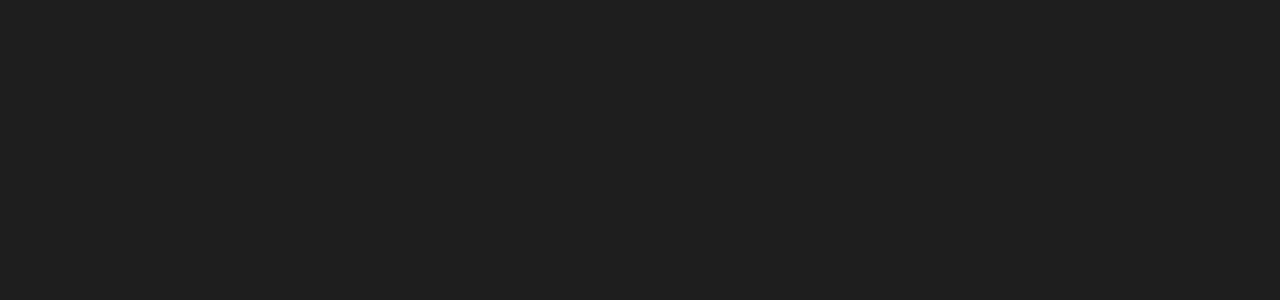
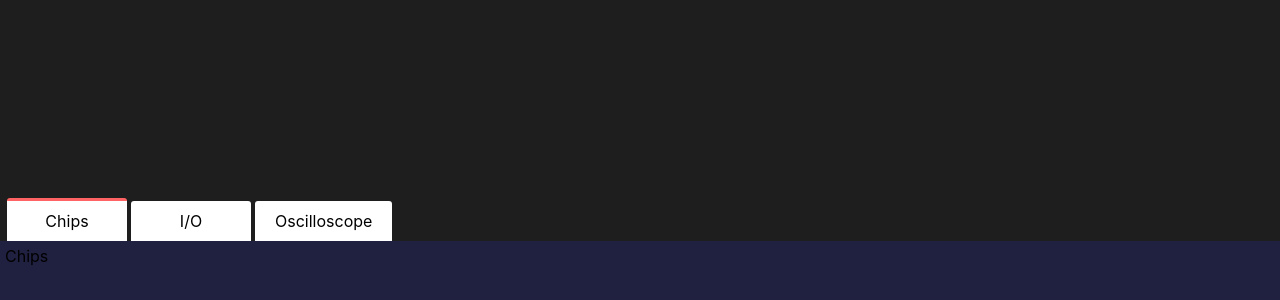
Before and after one commit to Roboleo1010/logic-gate-simulator, a React (Create React App) app: page / in a window 1280 px wide. Shown: the part 462-762 px from the top of the page. Built offline with nearby package versions, Linux system fonts and the light colour scheme.

Commit message:
Added basic Componen structure (resolve #16) & drawer tabs (#resolve #24)

```diff
--- a/src/components/app/app.scss
+++ b/src/components/app/app.scss
@@ -1,4 +1,3 @@
 .App {
   height: 100%;
-  background-color: #1e1e1e;
 }
--- a/src/components/app/app.tsx
+++ b/src/components/app/app.tsx
@@ -1,5 +1,7 @@
 import React, { Component } from 'react';
 import Simulator from '../../simulation/simulator';
+import Board from '../board/board';
+import Drawer from '../drawer/drawer';
 
 import './app.scss';
 
@@ -12,7 +14,8 @@ class App extends Component {
   render() {
     return (
       <div className="App">
-
+        <Board></Board>
+        <Drawer></Drawer>
       </div>
     );
   }
--- /dev/null
+++ b/src/components/board/board.scss
@@ -0,0 +1,7 @@
+@import "../../design.scss";
+
+.board {
+    width: 100%;
+    height: calc(100% - #{$height-drawer});
+    background-color: $color-board;
+}
--- /dev/null
+++ b/src/components/board/board.tsx
@@ -0,0 +1,12 @@
+import React, { Component } from "react";
+
+import "./board.scss";
+
+class Board extends Component {
+
+    render() {
+        return (<div className="board"></div>);
+    }
+}
+
+export default Board;
--- /dev/null
+++ b/src/components/drawer/drawer.scss
@@ -0,0 +1,12 @@
+@import "../../design.scss";
+
+.drawer {
+    height: $height-drawer;
+    background-color: $color-drawer;
+
+    .tabnav {
+        .tabnav-tabs {
+            background-color: $color-board;
+        }
+    }
+}
--- /dev/null
+++ b/src/components/drawer/drawer.tsx
@@ -0,0 +1,43 @@
+import React, { Component } from "react";
+import Tab from "../tabs/tab/tab";
+import TabNav from "../tabs/tabnav/tabnav";
+
+import "./drawer.scss"
+
+interface DrawerState {
+    selectedTab: string;
+}
+
+class Drawer extends Component<{}, DrawerState> {
+
+    constructor(props: any) {
+        super(props);
+
+        this.state = { selectedTab: 'Chips' };
+    }
+
+    setSelected(tap: string) {
+        this.setState({ selectedTab: tap });
+    }
+
+    render() {
+        return (
+            <div className="drawer">
+                <div className="drawer-header"></div>
+                <TabNav tabs={['Chips', 'I/O', 'Oscilloscope']} selected={this.state.selectedTab} setSelected={this.setSelected.bind(this)}>
+                    <Tab isSelected={this.state.selectedTab === 'Chips'}>
+                        Chips
+                    </Tab>
+                    <Tab isSelected={this.state.selectedTab === 'I/O'}>
+                        I/O
+                    </Tab>
+                    <Tab isSelected={this.state.selectedTab === 'Oscilloscope'}>
+                        Oscilloscope
+                    </Tab>
+                </TabNav>
+            </div>
+        );
+    }
+}
+
+export default Drawer;
--- /dev/null
+++ b/src/components/tabs/tab/tab.scss
@@ -0,0 +1,3 @@
+.tab {
+    padding: 5px;
+}
--- /dev/null
+++ b/src/components/tabs/tab/tab.tsx
@@ -0,0 +1,19 @@
+import React, { Component } from "react";
+
+import "./tab.scss"
+
+interface TabProps {
+    isSelected: boolean;
+}
+
+class Tab extends Component<TabProps> {
+
+    render() {
+        if (this.props.isSelected)
+            return (<div className="tab">{this.props.children}</div>);
+        else
+            return null;
+    }
+}
+
+export default Tab;
--- /dev/null
+++ b/src/components/tabs/tabnav/tabnav.scss
@@ -0,0 +1,25 @@
+@import "../../../design.scss";
+
+.tabnav {
+    .tabnav-tabs {
+        display: inline-block;
+        padding: 0 5px;
+        width: calc(100% - 10px);
+
+        .tabnav-tab {
+            display: inline-block;
+            min-width: 80px;
+            padding: 10px 20px;
+            margin: 0px 2px;
+
+            text-align: center;
+            cursor: pointer;
+
+            background-color: $tab-color;
+            border-radius: 3px 3px 0px 0px;
+        }
+        .tabnav-active {
+            border-top: 3px solid #ff6363;
+        }
+    }
+}
--- /dev/null
+++ b/src/components/tabs/tabnav/tabnav.tsx
@@ -0,0 +1,32 @@
+import { table } from "console";
+import React, { Component } from "react";
+
+import "./tabnav.scss"
+
+interface TabNavProps {
+    selected: string;
+    tabs: string[]
+    setSelected: (tap: string) => void;
+}
+
+class TabNav extends Component<TabNavProps> {
+
+    render() {
+        return (<div className="tabnav">
+            <div className="tabnav-tabs">
+                {this.props.tabs.map(tap => {
+                    let classNames = 'tabnav-tab unselectable  ';
+                    if (this.props.selected === tap)
+                        classNames += 'tabnav-active '
+
+                    return <div key={tap} className={classNames} onClick={() => this.props.setSelected(tap)}>{tap}</div>
+                })}
+            </div>
+
+            {this.props.children}
+
+        </div>);
+    }
+}
+
+export default TabNav;
--- /dev/null
+++ b/src/design.scss
@@ -0,0 +1,12 @@
+$color-board: #1e1e1e;
+$color-drawer: #202040;
+$height-drawer: 140px;
+$tab-color: #ffffff;
+
+.unselectable {
+    user-select: none;
+    -moz-user-select: none;
+    -khtml-user-select: none;
+    -webkit-user-select: none;
+    -o-user-select: none;
+}
--- a/src/index.tsx
+++ b/src/index.tsx
@@ -2,6 +2,7 @@ import React from 'react';
 import ReactDOM from 'react-dom';
 import './index.scss';
 import App from './components/app/app';
+import "./design.scss"
 
 ReactDOM.render(
   // <React.StrictMode>
```
